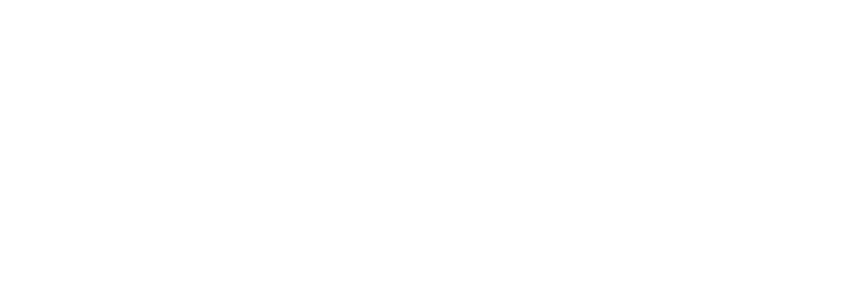
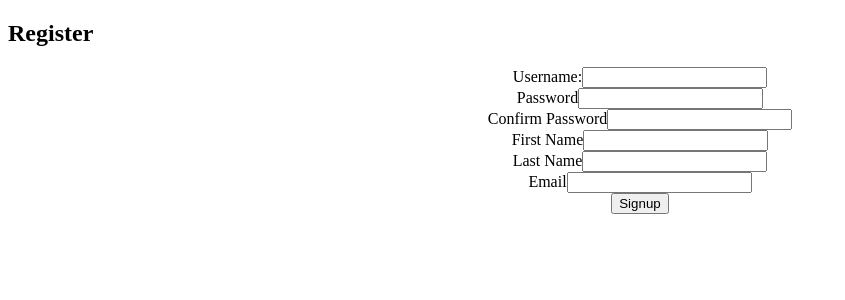
Before and after one commit to lrosati18/liliana-rosati-capstone, a React (Create React App) app: page /register in a window 1280 px wide. Before the commit this address had no page. Shown: the top 300 px of the page, without its empty margins (0-845 px from the left). Built offline with nearby package versions, Linux system fonts and the light colour scheme; the HTML template or start-up script is replaced by a standard one.

Commit message:
authentication setup

```diff
--- a/package.json
+++ b/package.json
@@ -10,7 +10,7 @@
     "mapbox-gl": "^3.1.2",
     "react": "^18.2.0",
     "react-dom": "^18.2.0",
-    "react-router-dom": "^6.22.0",
+    "react-router-dom": "^6.22.1",
     "react-scripts": "5.0.1",
     "sass": "^1.70.0",
     "web-vitals": "^2.1.4"
--- a/src/App.js
+++ b/src/App.js
@@ -1,12 +1,48 @@
 import "./App.scss";
-import { BrowserRouter, Routes, Route } from "react-router-dom";
+import { BrowserRouter, Route, Routes } from "react-router-dom";
+import LandingPage from "./pages/LandingPage/LandingPage";
 import ProfilePage from "./pages/ProfilePage/Profile";
+import RegisterForm from "./components/RegisterForm/RegisterForm";
+import LoginForm from "./components/LoginForm/LoginForm";
+import { useState, useEffect } from "react";
 
 function App() {
+  const [isLoggedIn, setIsLoggedIn] = useState(false);
+  const [isRegistered, setIsRegistered] = useState(false);
+
+  // Check if the user is already logged in
+  useEffect(() => {
+    const authToken = sessionStorage.getItem("authToken");
+
+    if (authToken) {
+      setIsLoggedIn(true);
+    }
+  }, []);
+
+  const handleLogout = () => {
+    sessionStorage.removeItem("authToken");
+    setIsLoggedIn(false);
+  };
+
   return (
     <BrowserRouter>
       <Routes>
-        <Route path="/" element={<ProfilePage />} />
+        <Route path="/" element={<LandingPage />} />
+        <Route
+          path="/login"
+          element={!isLoggedIn && <LoginForm setIsLoggedIn={setIsLoggedIn} />}
+        />
+        <Route
+          path="/register"
+          element={
+            !isRegistered &&
+            !isLoggedIn && <RegisterForm setIsRegistered={setIsRegistered} />
+          }
+        />
+        <Route
+          path="/profile"
+          element={isLoggedIn && <ProfilePage handleLogout={handleLogout} />}
+        />
       </Routes>
     </BrowserRouter>
   );
--- /dev/null
+++ b/src/components/LoginForm/LoginForm.js
@@ -0,0 +1,81 @@
+import axios from "axios";
+import { useState } from "react";
+import { useNavigate } from "react-router-dom";
+
+const SERVER_URL = process.env.REACT_APP_SERVER_URL;
+
+const LoginForm = ({ setIsLoggedIn }) => {
+  const navigate = useNavigate();
+  const [errorMessage, setErrorMessage] = useState("");
+  const [formData, setFormData] = useState({
+    username: "",
+    password: "",
+  });
+
+  const handleChange = (e) => {
+    setFormData({ ...formData, [e.target.name]: e.target.value });
+  };
+
+  const handleSubmit = async (e) => {
+    e.preventDefault();
+
+    if (!formData.username || !formData.password) {
+      setErrorMessage("You must provide a username and a password");
+      return;
+    }
+
+    try {
+      const { data } = await axios.post(`${SERVER_URL}/login`, {
+        username: formData.username,
+        password: formData.password,
+      });
+
+      sessionStorage.setItem("authToken", data.authToken);
+      setIsLoggedIn(true);
+      navigate("/profile");
+    } catch (error) {
+      if (error.response) {
+        if (error.response.status === 400 || error.response.status === 403) {
+          // Handle specific status codes
+          setErrorMessage(error.response.data);
+        } else {
+          // Handle other status codes
+          setErrorMessage("An error occurred during registration");
+        }
+      } else if (error.request) {
+        // Handle network errors
+        setErrorMessage("Network error occurred. Please try again later.");
+      }
+    }
+  };
+
+  return (
+    <>
+      <h2>Login</h2>
+      <form className="form" onSubmit={handleSubmit}>
+        <div className="form__group">
+          <label htmlFor="username">Username</label>
+          <input
+            type="text"
+            name="username"
+            id="username"
+            onChange={(e) => handleChange(e)}
+          />
+        </div>
+        <div className="form__group">
+          <label htmlFor="password">Password</label>
+          <input
+            type="password"
+            name="password"
+            id="password"
+            onChange={(e) => handleChange(e)}
+          />
+        </div>
+        <button>Login</button>
+        {errorMessage && <p>{errorMessage}</p>}
+      </form>
+    </>
+  );
+};
+
+export default LoginForm;
--- /dev/null
+++ b/src/components/RegisterForm/RegisterForm.js
@@ -0,0 +1,130 @@
+import axios from "axios";
+import { useState } from "react";
+import { useNavigate } from "react-router-dom";
+
+const SERVER_URL = process.env.REACT_APP_SERVER_URL;
+
+const RegisterForm = ({ setIsRegistered }) => {
+  const navigate = useNavigate();
+  const [errorMessage, setErrorMessage] = useState("");
+  const [formData, setFormData] = useState({
+    username: "",
+    password: "",
+    confirmPassword: "",
+    firstName: "",
+    lastName: "",
+    email: "",
+  });
+
+  // When any input changes, update the correct field in state
+  const handleChange = (e) => {
+    setFormData({ ...formData, [e.target.name]: e.target.value });
+  };
+
+  const handleSubmit = async (e) => {
+    e.preventDefault();
+
+    if (
+      !formData.username ||
+      !formData.password ||
+      !formData.firstName ||
+      !formData.lastName ||
+      !formData.email ||
+      !formData.confirmPassword
+    ) {
+      setErrorMessage("Please fill in all the form fields");
+      return;
+    }
+
+    try {
+      await axios.post(`${SERVER_URL}/register`, {
+        username: formData.username,
+        password: formData.password,
+        firstname: formData.firstName,
+        lastname: formData.lastName,
+        email: formData.email,
+        confirmPassword: formData.confirmPassword,
+      });
+
+      setIsRegistered(true);
+      navigate("/profile");
+    } catch (error) {
+      if (error.response) {
+        if (error.response.status === 400 || error.response.status === 403) {
+          setErrorMessage(error.response.data);
+        } else {
+          setErrorMessage("An error occurred during registration");
+        }
+      } else if (error.request) {
+        setErrorMessage("Network error occurred. Please try again later.");
+      }
+    }
+  };
+
+  return (
+    <>
+      <h2>Register</h2>
+      <form className="form" onSubmit={handleSubmit}>
+        <div className="form__group">
+          <label htmlFor="userName">Username:</label>
+          <input
+            type="text"
+            name="username"
+            id="userName"
+            onChange={(e) => handleChange(e)}
+          />
+        </div>
+        <div className="form__group">
+          <label htmlFor="passwordRegister">Password</label>
+          <input
+            type="password"
+            name="password"
+            id="passwordRegister"
+            onChange={(e) => handleChange(e)}
+          />
+        </div>
+        <div className="form__group">
+          <label htmlFor="passwordRegister">Confirm Password</label>
+          <input
+            type="password"
+            name="confirmPassword"
+            id="confirmPasswordRegister"
+            onChange={(e) => handleChange(e)}
+          />
+        </div>
+        <div className="form__group">
+          <label htmlFor="firstName">First Name</label>
+          <input
+            type="text"
+            name="firstName"
+            id="firstName"
+            onChange={(e) => handleChange(e)}
+          />
+        </div>
+        <div className="form__group">
+          <label htmlFor="lastName">Last Name</label>
+          <input
+            type="text"
+            name="lastName"
+            id="lastName"
+            onChange={(e) => handleChange(e)}
+          />
+        </div>
+        <div className="form__group">
+          <label htmlFor="emailRegister">Email</label>
+          <input
+            type="email"
+            name="email"
+            id="emailRegister"
+            onChange={(e) => handleChange(e)}
+          />
+        </div>
+        <button>Signup</button>
+        {errorMessage && <p>{errorMessage}</p>}
+        {/* {successMessage && <p>{successMessage}</p>} */}
+      </form>
+    </>
+  );
+};
+
+export default RegisterForm;
--- /dev/null
+++ b/src/pages/LandingPage/LandingPage.js
@@ -0,0 +1,20 @@
+import "./LandingPage.scss";
+import { Link } from "react-router-dom";
+
+function LandingPage() {
+  return (
+    <section className="landingPage">
+      {/* <img  alt="pinpoint logo"></img> */}
+      <div className="landingPage__container">
+        <Link to="/register" className="landingPage__link">
+          Register
+        </Link>
+        <Link to="/login" className="landingPage__link">
+          Login
+        </Link>
+      </div>
+    </section>
+  );
+}
+
+export default LandingPage;
--- /dev/null
+++ b/src/pages/LandingPage/LandingPage.scss
@@ -0,0 +1,21 @@
+.landingPage {
+  &__container {
+    display: flex;
+    flex-direction: column;
+    align-items: center;
+    gap: 1rem;
+  }
+  &__link {
+    display: flex;
+    justify-content: center;
+    align-items: center;
+    padding: 1rem;
+    text-decoration: none;
+    background-color: black;
+    color: white;
+    font-weight: 600;
+    text-transform: uppercase;
+    border-radius: 20px;
+    width: 10%;
+  }
+}
```
Also changed, not shown: src/assets/images/landing-page-background.png (added), src/styles/global.scss (added), src/styles/partials/_mixins.scss (added), src/styles/partials/_typography.scss (added), src/styles/partials/_variables.scss (added), 1 other file (tests, documents, lock files or other folders).
